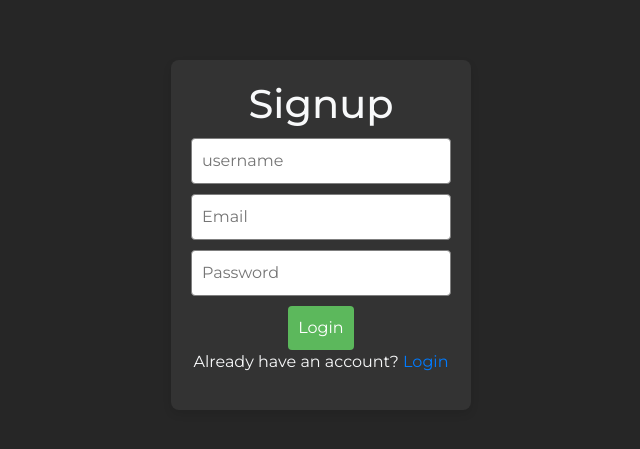
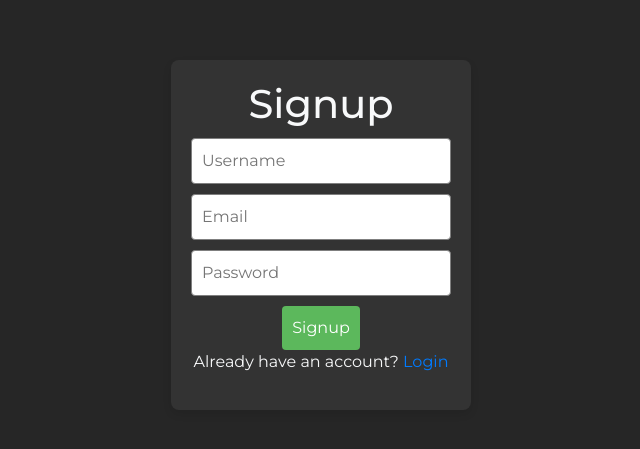
Before and after one commit to albyp/dip_it, a website: page back-end-project/public/signup.html in a window 1280 px wide. Shown: the part 165-614 px from the top of the page, 319-959 px from the left. Drawn offline with nearby package versions, Linux system fonts and the light colour scheme.

Commit message:
Formatting

```diff
--- a/back-end-project/public/signup.html
+++ b/back-end-project/public/signup.html
@@ -12,15 +12,15 @@
     <div class="container">
         <h1 class="text-light">Signup</h1>
         <form id="signupForm" action="">
-            <input type="username" id="username" placeholder="username" required>
+            <input type="username" id="username" placeholder="Username" required>
             <input type="email" id="email" placeholder="Email" required>
             <input type="password" id="password" placeholder="Password" required>
-            <button type="submit">Login</button>
+            <button type="submit">Signup</button>
         </form>
         <p class="text-light">Already have an account? <a href="/">Login</a></p>
     </div>
 </section>
+<script src="https://cdn.jsdelivr.net/npm/bootstrap@5.3.3/dist/js/bootstrap.bundle.min.js" integrity="sha384-YvpcrYf0tY3lHB60NNkmXc5s9fDVZLESaAA55NDzOxhy9GkcIdslK1eN7N6jIeHz" crossorigin="anonymous"></script>
 <script src="app.js"></script>
-<script src="https://cdn.jsdelivr.net/npm/bootstrap@5.3.3/dist/js/bootstrap.bundle.min.js" integrity="sha384-YvpcrYf0tY3lHB60NNkmXc5s9fDVZLESaAA55NDzOxhy9GkcIdslK1eN7N6jIeHz" crossorigin="anonymous"></script>
 </body>
 </html>
```
